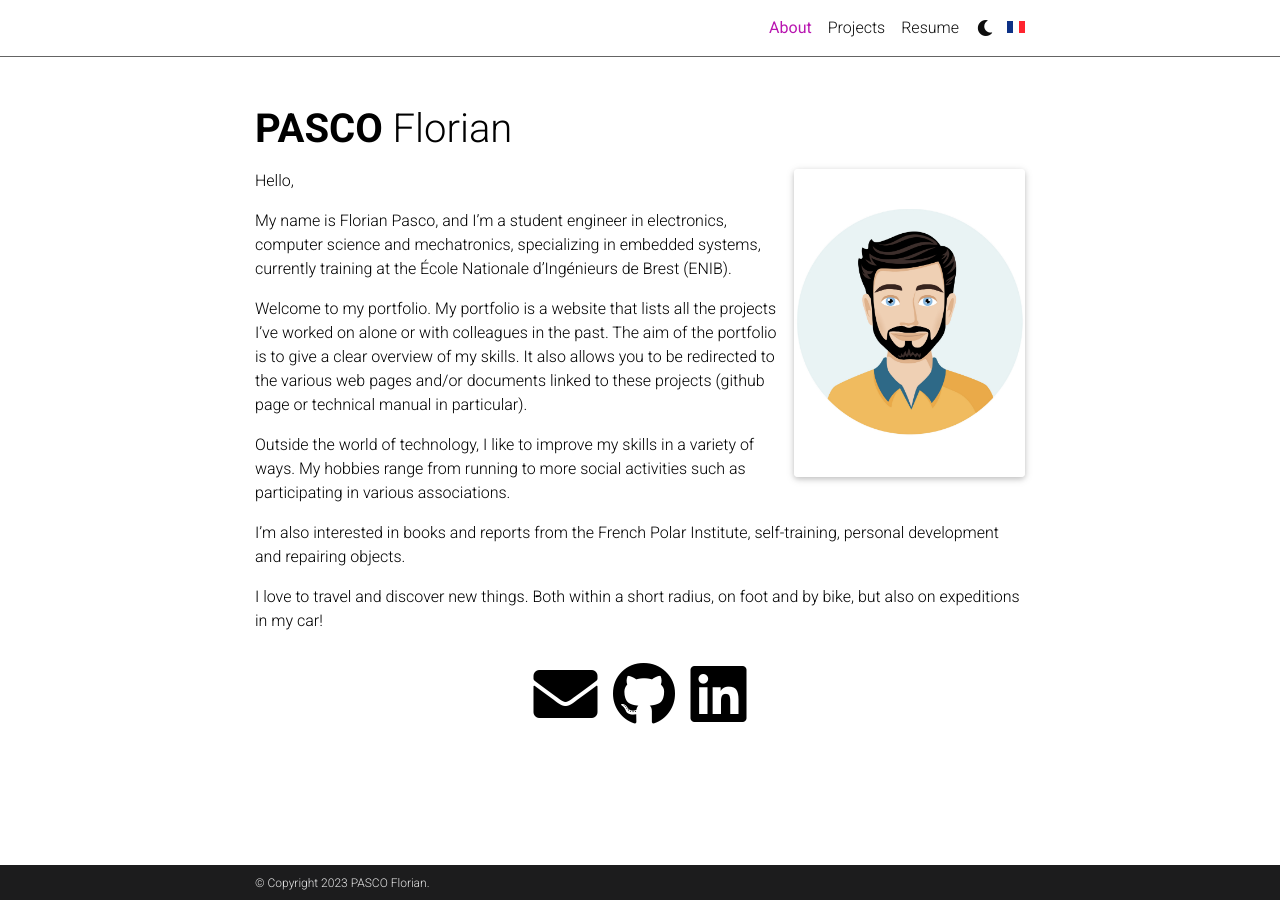
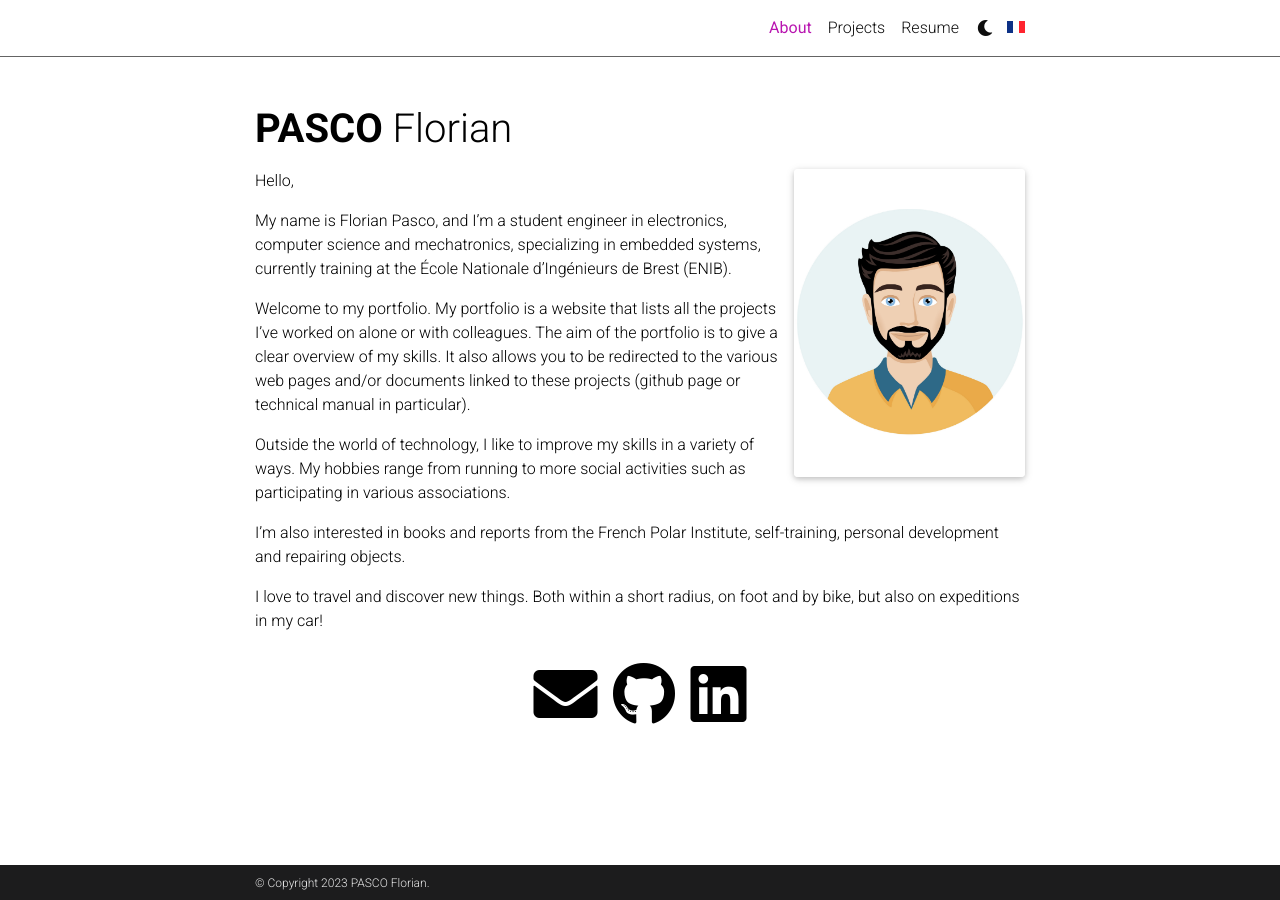
Before and after one commit to mpek29/en, a Jekyll site: the page built from _pages/about.md, in a window 1280 px wide. Built offline with Jekyll 4.4.1, drawn with Linux system fonts in a browser that asks for light colours; full-size pictures stand in for the smaller copies a plugin makes; comment, search, counter and statistics services are not loaded; a style sheet for code colours, icons or effects is not loaded.

Commit message:
resume fix

```diff
--- a/_pages/about.md
+++ b/_pages/about.md
@@ -17,7 +17,7 @@ Hello,
 
 My name is Florian Pasco, and I'm a student engineer in electronics, computer science and mechatronics, specializing in embedded systems, currently training at the École Nationale d'Ingénieurs de Brest (ENIB).
 
-Welcome to my portfolio. My portfolio is a website that lists all the projects I've worked on alone or with colleagues in the past. The aim of the portfolio is to give a clear overview of my skills. It also allows you to be redirected to the various web pages and/or documents linked to these projects (github page or technical manual in particular).
+Welcome to my portfolio. My portfolio is a website that lists all the projects I've worked on alone or with colleagues. The aim of the portfolio is to give a clear overview of my skills. It also allows you to be redirected to the various web pages and/or documents linked to these projects (github page or technical manual in particular).
 
 Outside the world of technology, I like to improve my skills in a variety of ways. My hobbies range from running to more social activities such as participating in various associations.
 
```
